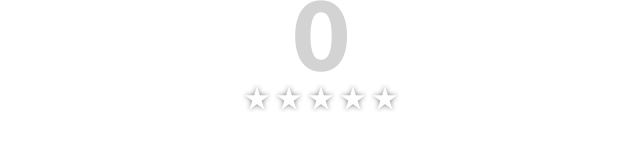
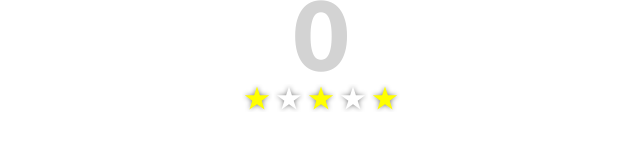
Before and after one commit to havraiv/cviceni-hodnoceni, a React app: page / in a window 1280 px wide. Shown: the part 350-498 px from the top of the page, without its empty margins (319-959 px from the left). Built offline with nearby package versions, Linux system fonts and the light colour scheme.

Commit message:
glowing parameter added

```diff
--- a/src/Rating/index.jsx
+++ b/src/Rating/index.jsx
@@ -14,11 +14,11 @@ const Rating = () => {
     <div className="rating">
       <div className="rating__value">{value}</div>
       <div className="rating__stars">
-        <Star onGlow={handleGlow} onDim={handleDim} />
-        <Star onGlow={handleGlow} onDim={handleDim} />
-        <Star onGlow={handleGlow} onDim={handleDim} />
-        <Star onGlow={handleGlow} onDim={handleDim} />
-        <Star onGlow={handleGlow} onDim={handleDim} />
+        <Star onGlow={handleGlow} onDim={handleDim} glowing={true} />
+        <Star onGlow={handleGlow} onDim={handleDim} glowing={false} />
+        <Star onGlow={handleGlow} onDim={handleDim} glowing={true} />
+        <Star onGlow={handleGlow} onDim={handleDim} glowing={false} />
+        <Star onGlow={handleGlow} onDim={handleDim} glowing={true} />
       </div>
     </div>
   );
--- a/src/Star/index.jsx
+++ b/src/Star/index.jsx
@@ -1,15 +1,15 @@
 import React, { useState } from 'react';
 import './style.css';
 // Upravte komponentu Star tak, aby místo stavu glowing používala prop jménem glowing. Zatím zakomentujte funkci pro onClick, která nám v tuto chvíli přestane fungovat. Vyzkoušejte si však, že můžete jednotlivé hvězdičky rozsvítit nastavením prop glowing v kódu komponenty Rating.
-const Star = ({ onGlow, onDim }) => {
-  const [glowing, setGlowing] = useState(false);
+const Star = ({ onGlow, onDim, glowing }) => {
+  // const [glowing, setGlowing] = useState(false);
 
   const starClass = glowing ? 'rating__star rating__star--on' : 'rating__star';
-  const hvezdoSvit = () => {
-    starClass !== 'rating__star rating__star--on' ? onGlow() : onDim();
-    setGlowing(!glowing);
-  };
-  return <div onClick={hvezdoSvit} className={starClass}></div>;
+  // const hvezdoSvit = () => {
+  //   starClass !== 'rating__star rating__star--on' ? onGlow() : onDim();
+  //   setGlowing(!glowing);
+  // };
+  return <div /*onClick={hvezdoSvit}*/ className={starClass}></div>;
 };
 
 export default Star;
```
